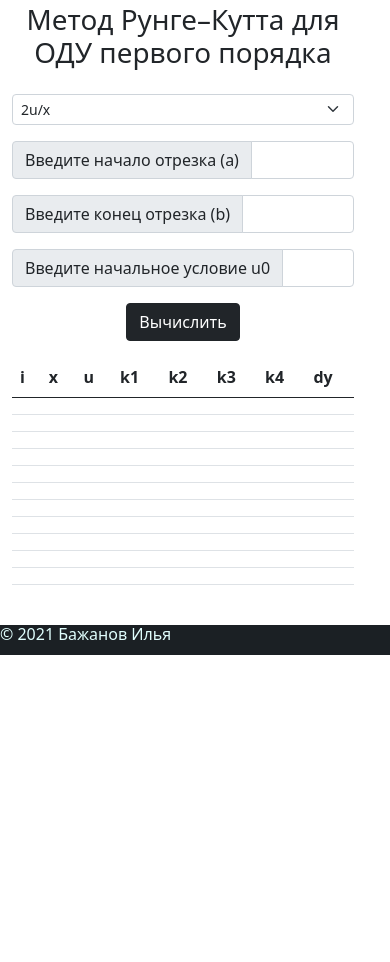
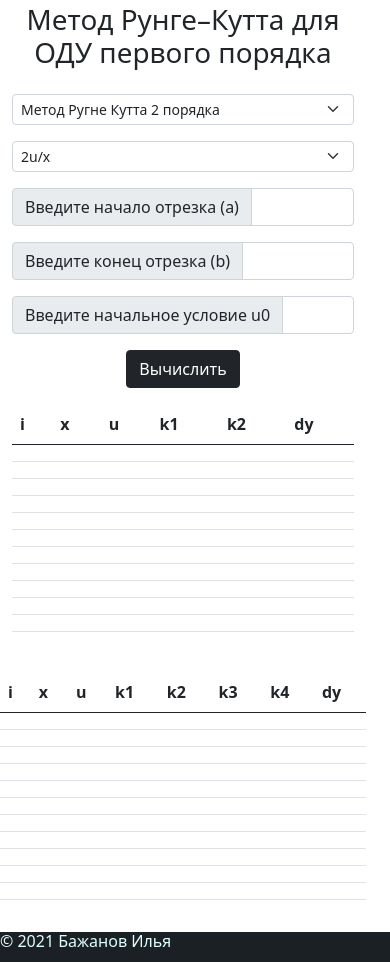
Before and after one commit to Bazhanov-Ilya/math, a plain HTML site: page index.html in a window 390 px wide. Shown: the part 1344-2306 px from the top of the page. Before the commit the page ends 1999 px from the top, so only its background shows below. Drawn offline with nearby package versions, Linux system fonts and the light colour scheme.

Commit message:
Добавлены 2 и 4 порядки Рунге-Кутта

```diff
--- a/index.html
+++ b/index.html
@@ -247,8 +247,19 @@
 <div class="row my-3">
     <div class="col-lg-3 col-md-0"></div>
     <div class="col-lg-6 col-md-12">
+      <select class="form-select form-select-sm" aria-label=".form-select-sm example" id="runge1_metod">
+                <option value="1">Метод Ругне Кутта 2 порядка</option>
+                <option value="2">Метод Ругне Кутта 4 порядка</option>
+             </select>
+    </div>
+    <div class="col-lg-3 col-md-0"></div>
+  </div>
+
+	<div class="row my-3">
+		<div class="col-lg-3 col-md-0"></div>
+		<div class="col-lg-6 col-md-12">
 			<select class="form-select form-select-sm" aria-label=".form-select-sm example">
-                <option value="1" id="runge1_1">2u/x</option>
+                <option value="1" id="runge1_ur">2u/x</option>
              </select>
 		</div>
 		<div class="col-lg-3 col-md-0"></div>
@@ -293,9 +304,119 @@
 		</div>
 	</div>
 
+<!-- Таблица для Рунге 2 порядка -->
   <div class="row my-3">
     <div class="col">
-			<table class="table" id = "runge1_table">
+      <table class="table" id = "runge1_table2">
+          <thead>
+          <tr>
+            <th scope="col">i</th>
+            <th scope="col">x</th>
+            <th scope="col">u</th>
+            <th scope="col">k1</th>
+            <th scope="col">k2</th>
+            <th scope="col">dy</th>
+          </tr>
+        </thead>
+        <tbody>
+          <tr>
+            <th scope="row"></th>
+            <td></td>
+            <td></td>
+            <td></td>
+            <td></td>
+            <td></td>
+          </tr>
+          <tr>
+            <th scope="row"></th>
+            <td></td>
+            <td></td>
+            <td></td>
+            <td></td>
+            <td></td>
+          </tr>
+          <tr>
+            <th scope="row"></th>
+            <td></td>
+            <td></td>
+            <td></td>
+            <td></td>
+            <td></td>
+          </tr>
+          <tr>
+            <th scope="row"></th>
+            <td></td>
+            <td></td>
+            <td></td>
+            <td></td>
+            <td></td>
+          </tr>
+          <tr>
+            <th scope="row"></th>
+            <td></td>
+            <td></td>
+            <td></td>
+            <td></td>
+            <td></td>
+          </tr>
+          <tr>
+            <th scope="row"></th>
+            <td></td>
+            <td></td>
+            <td></td>
+            <td></td>
+            <td></td>
+          </tr>
+          <tr>
+            <th scope="row"></th>
+            <td></td>
+            <td></td>
+            <td></td>
+            <td></td>
+            <td></td>
+          </tr>
+          <tr>
+            <th scope="row"></th>
+            <td></td>
+            <td></td>
+            <td></td>
+            <td></td>
+            <td></td>
+          </tr>
+          <tr>
+            <th scope="row"></th>
+            <td></td>
+            <td></td>
+            <td></td>
+            <td></td>
+            <td></td>
+          </tr>
+          <tr>
+            <th scope="row"></th>
+            <td></td>
+            <td></td>
+            <td></td>
+            <td></td>
+            <td></td>
+          </tr>
+          <tr>
+            <th scope="row"></th>
+            <td></td>
+            <td></td>
+            <td></td>
+            <td></td>
+            <td></td>
+          </tr>
+        </tbody>
+      </table>
+    </div>
+   </div>
+  </div>
+
+<!-- Таблица для Рунге 4 порядка -->
+	<div class="row my-3">
+		<div class="col">
+			<table class="table" id = "runge1_table4">
           <thead>
           <tr>
             <th scope="col">i</th>
--- a/js/script.js
+++ b/js/script.js
@@ -34,7 +34,46 @@ function Eler1()
 
 
 function Runge1(){
+
+if (document.getElementById('runge1_metod').value=='1'){
 let f=[];
+	let x=[];
+	let y=[];
+	let k1=[];
+	let k2=[];
+	let dy=[];
+	let a = Number(document.getElementById('runge1_a').value);
+	let b = Number(document.getElementById('runge1_b').value);
+	let u0 = Number(document.getElementById('runge1_u0').value);
+	let tbl = document.getElementById('runge1_table2');
+	let h = (b-a)/10;
+
+
+	x[0]=parseFloat(a);
+	y[0]=parseFloat(u0);
+	k1[0]=h*2*y[0]/x[0];
+	k2[0]=h*2*(y[0]+k1[0])/(x[0]+h);
+	dy[0]=(k1[0]+k2[0])/2;
+	for (let i = 1; i <11; i++) {
+		x[i]=x[i-1]+h;
+		y[i]=y[i-1]+dy[i-1];
+		k1[i]=h*2*y[i]/x[i];
+		k2[i]=h*2*(y[i]+k1[i])/(x[i]+h);
+		dy[i]=(k1[i]+k2[i])/2;
+	}
+
+	for(let i = 1; i < 12; i++){
+    for(let j = 0; j < 7; j++)
+        tbl.rows[i].cells[0].innerText = i-1;
+     	tbl.rows[i].cells[1].innerText = parseFloat(parseFloat(x[i-1].toFixed(4)));
+     	tbl.rows[i].cells[2].innerText = parseFloat(parseFloat(y[i-1].toFixed(4)));
+     	tbl.rows[i].cells[3].innerText = parseFloat(parseFloat(k1[i-1].toFixed(4)));
+     	tbl.rows[i].cells[4].innerText = parseFloat(parseFloat(k2[i-1].toFixed(4)));
+     	tbl.rows[i].cells[5].innerText = parseFloat(parseFloat(dy[i-1].toFixed(4)));
+		}
+}else if (document.getElementById('runge1_metod').value=='2'){
+
+	let f=[];
 	let x=[];
 	let y=[];
 	let k1=[];
@@ -45,7 +84,7 @@ let f=[];
 	let a = Number(document.getElementById('runge1_a').value);
 	let b = Number(document.getElementById('runge1_b').value);
 	let u0 = Number(document.getElementById('runge1_u0').value);
-	let tbl = document.getElementById('runge1_table');
+	let tbl2 = document.getElementById('runge1_table4');
 	let h = (b-a)/10;
 
 
@@ -68,14 +107,14 @@ let f=[];
 
 	for(let i = 1; i < 12; i++){
     for(let j = 0; j < 7; j++)
-        tbl.rows[i].cells[0].innerText = i-1;
-     	tbl.rows[i].cells[1].innerText = parseFloat(parseFloat(x[i-1].toFixed(4)));
-     	tbl.rows[i].cells[2].innerText = parseFloat(parseFloat(y[i-1].toFixed(4)));
-     	tbl.rows[i].cells[3].innerText = parseFloat(parseFloat(k1[i-1].toFixed(4)));
-     	tbl.rows[i].cells[4].innerText = parseFloat(parseFloat(k2[i-1].toFixed(4)));
-     	tbl.rows[i].cells[5].innerText = parseFloat(parseFloat(k3[i-1].toFixed(4)));
-     	tbl.rows[i].cells[6].innerText = parseFloat(parseFloat(k4[i-1].toFixed(4)));
-     	tbl.rows[i].cells[7].innerText = parseFloat(parseFloat(dy[i-1].toFixed(4)));
-
+        tbl2.rows[i].cells[0].innerText = i-1;
+     	tbl2.rows[i].cells[1].innerText = parseFloat(parseFloat(x[i-1].toFixed(4)));
+     	tbl2.rows[i].cells[2].innerText = parseFloat(parseFloat(y[i-1].toFixed(4)));
+     	tbl2.rows[i].cells[3].innerText = parseFloat(parseFloat(k1[i-1].toFixed(4)));
+     	tbl2.rows[i].cells[4].innerText = parseFloat(parseFloat(k2[i-1].toFixed(4)));
+     	tbl2.rows[i].cells[5].innerText = parseFloat(parseFloat(k3[i-1].toFixed(4)));
+     	tbl2.rows[i].cells[6].innerText = parseFloat(parseFloat(k4[i-1].toFixed(4)));
+     	tbl2.rows[i].cells[7].innerText = parseFloat(parseFloat(dy[i-1].toFixed(4)));
+		}
 	}
 }
```
Lines whose indentation alone changed are shown as unchanged.
